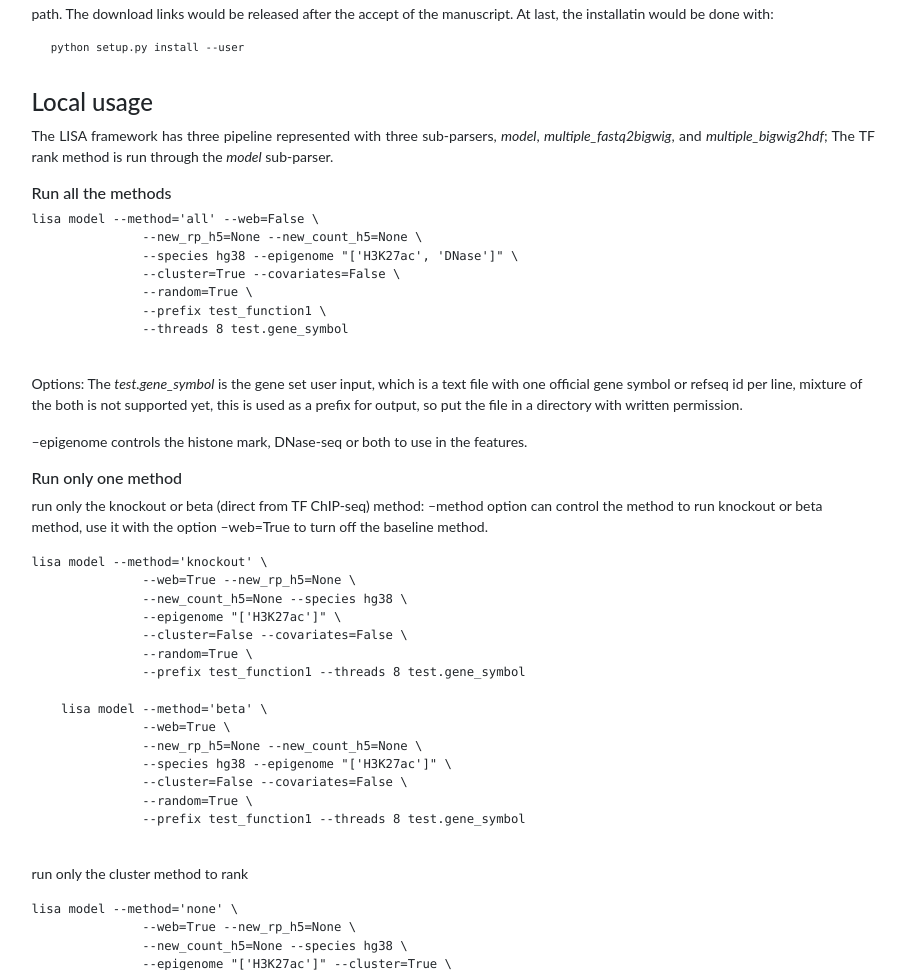
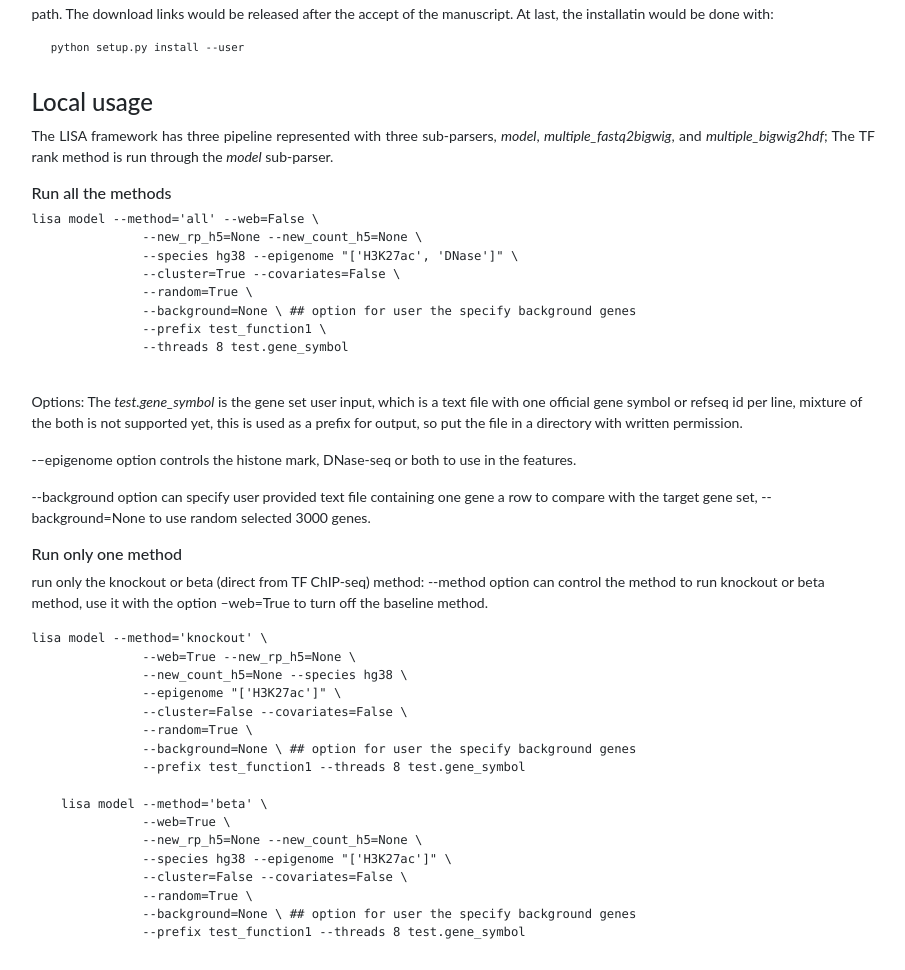
Before and after one commit to qinqian/lisa, a Flask app: page /doc in a window 1280 px wide. Shown: the part 5120-6090 px from the top of the page, without its empty margins (296-1201 px from the left). Run offline with Flask 2, Linux system fonts and the light colour scheme; parts of the project's set-up code (start-up, migrations or seed data) failed here and were passed over; some libraries are stand-ins or nearby versions.

Commit message:
add option for specifying background gene set manually, fix ENCODE id link

```diff
--- a/lisa_web/lisa_web/templates/doc.html
+++ b/lisa_web/lisa_web/templates/doc.html
@@ -14,7 +14,7 @@
 <nav class="navbar fixed-top navbar-expand-lg navbar-dark">
   <div class="container">
     <a href="/" class="navbar-brand">
-      <img src="/static/lisa.jpg" height="40" width="40" alt="">
+      <img src="/static/lisa.jpg" height="55" width="40" alt="lisa">
       <span></span>LISA
     </a>
     <div id="navbar-nav-scroll">
@@ -213,23 +213,26 @@
                --species hg38 --epigenome <span class="s2">"['H3K27ac', 'DNase']"</span> <span class="se">\</span>
                --cluster<span class="o">=</span>True --covariates<span class="o">=</span>False <span class="se">\</span>
                --random<span class="o">=</span>True <span class="se">\</span>
+               --background<span class="o">=</span>None <span class="se">\</span> ## option for user the specify background genes
                --prefix test_function1 <span class="se">\</span>
                --threads <span class="m">8</span> test.gene_symbol
     </pre>
     </td></tr></tbody></table>
     <p>Options:
     The <cite>test.gene_symbol</cite> is the gene set user input, which is a text file with one official gene symbol or refseq id per line, mixture of the both is not supported yet, this is used as a prefix for output, so put the file in a directory with written permission.</p>
-    <p>–epigenome controls the histone mark, DNase-seq or both to use in the features.</p>
-
+    <p>-–epigenome option controls the histone mark, DNase-seq or both to use in the features.</p>
+    <p>--background option can specify user provided text file containing one gene a row to compare with the target gene set, --background=None to use random selected 3000 genes.</p>
     <h6>Run only one method</h6></h3>
     <p>run only the knockout or beta (direct from TF ChIP-seq) method:
-    –method option can control the method to run knockout or beta method, use it with the option –web=True to turn off the baseline method.</p>
+    --method option can control the method to run knockout or beta method, use it with the option –web=True to turn off the baseline method.</p>
+
     </td><td class="code"><div class="highlight"><pre>lisa model --method<span class="o">=</span><span class="s1">'knockout'</span> <span class="se">\</span>
                --web<span class="o">=</span>True --new_rp_h5<span class="o">=</span>None <span class="se">\</span>
                --new_count_h5<span class="o">=</span>None --species hg38 <span class="se">\</span>
                --epigenome <span class="s2">"['H3K27ac']"</span> <span class="se">\</span>
                --cluster<span class="o">=</span>False --covariates<span class="o">=</span>False <span class="se">\</span>
                --random<span class="o">=</span>True <span class="se">\</span>
+               --background<span class="o">=</span>None <span class="se">\</span> ## option for user the specify background genes
                --prefix test_function1 --threads <span class="m">8</span> test.gene_symbol
 
     lisa model --method<span class="o">=</span><span class="s1">'beta'</span> <span class="se">\</span>
@@ -238,6 +241,7 @@
                --species hg38 --epigenome <span class="s2">"['H3K27ac']"</span> <span class="se">\</span>
                --cluster<span class="o">=</span>False --covariates<span class="o">=</span>False <span class="se">\</span>
                --random<span class="o">=</span>True <span class="se">\</span>
+               --background<span class="o">=</span>None <span class="se">\</span> ## option for user the specify background genes
                --prefix test_function1 --threads <span class="m">8</span> test.gene_symbol
     </pre>
     </td></tr></tbody></table>
@@ -247,6 +251,7 @@
                --web<span class="o">=</span>True --new_rp_h5<span class="o">=</span>None <span class="se">\</span>
                --new_count_h5<span class="o">=</span>None --species hg38 <span class="se">\</span>
                --epigenome <span class="s2">"['H3K27ac']"</span> --cluster<span class="o">=</span>True <span class="se">\</span>
+               --background<span class="o">=</span>None <span class="se">\</span> ## option for user the specify background genes
                --covariates<span class="o">=</span>False --random<span class="o">=</span>True <span class="se">\</span>
                --prefix test_function1 --threads <span class="m">8</span> test.gene_symbol
     </pre>
@@ -316,7 +321,7 @@
 
     <h4 id="item-3">FAQ</h4>
     <h6>How many datasets are there?</h6>
-    <p>The 1st version of CistromeDB is incorporated, the dataset statistics is as the table below.</p>
+    <p>The 1st version of CistromeDB is incorporated, the dataset statistics is as the table below, NOTE: the data used for current LISA online is updated to CistromeDB (201801). </p>
     <div align="center">Table 1. Chromatin profile data and TF/CR ChIP-seq dataset</div>
     <table border="0" class="table">
     <colgroup>
```
Also changed, not shown: lisa/lisa.ini (+12 -9 lines), lisa_web/lisa_web/static/lisa2.js (+9 -1 lines), lisa_web/lisa_web/static/lisa2_static.js (+9 -1 lines), 5 other files.
